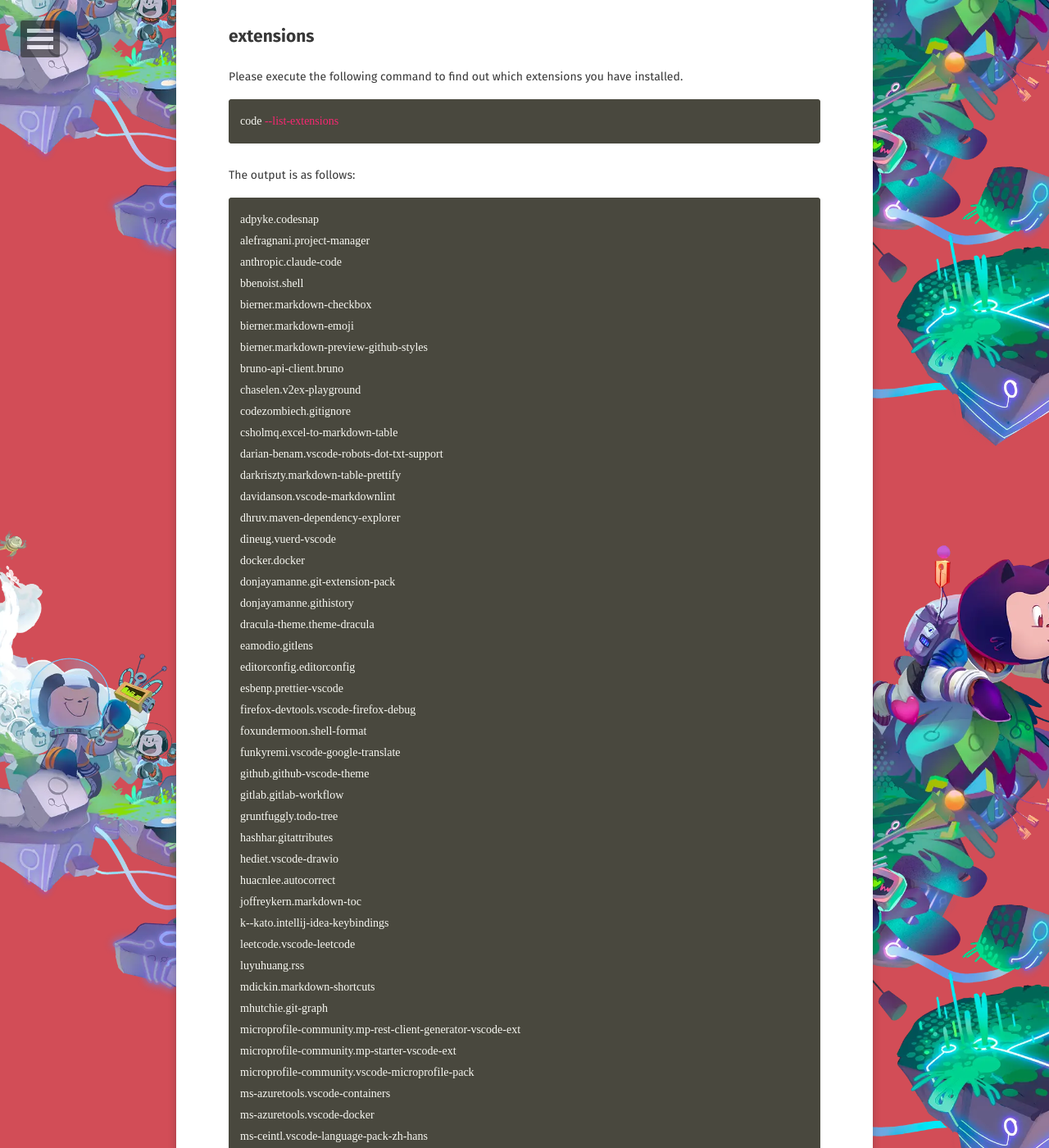
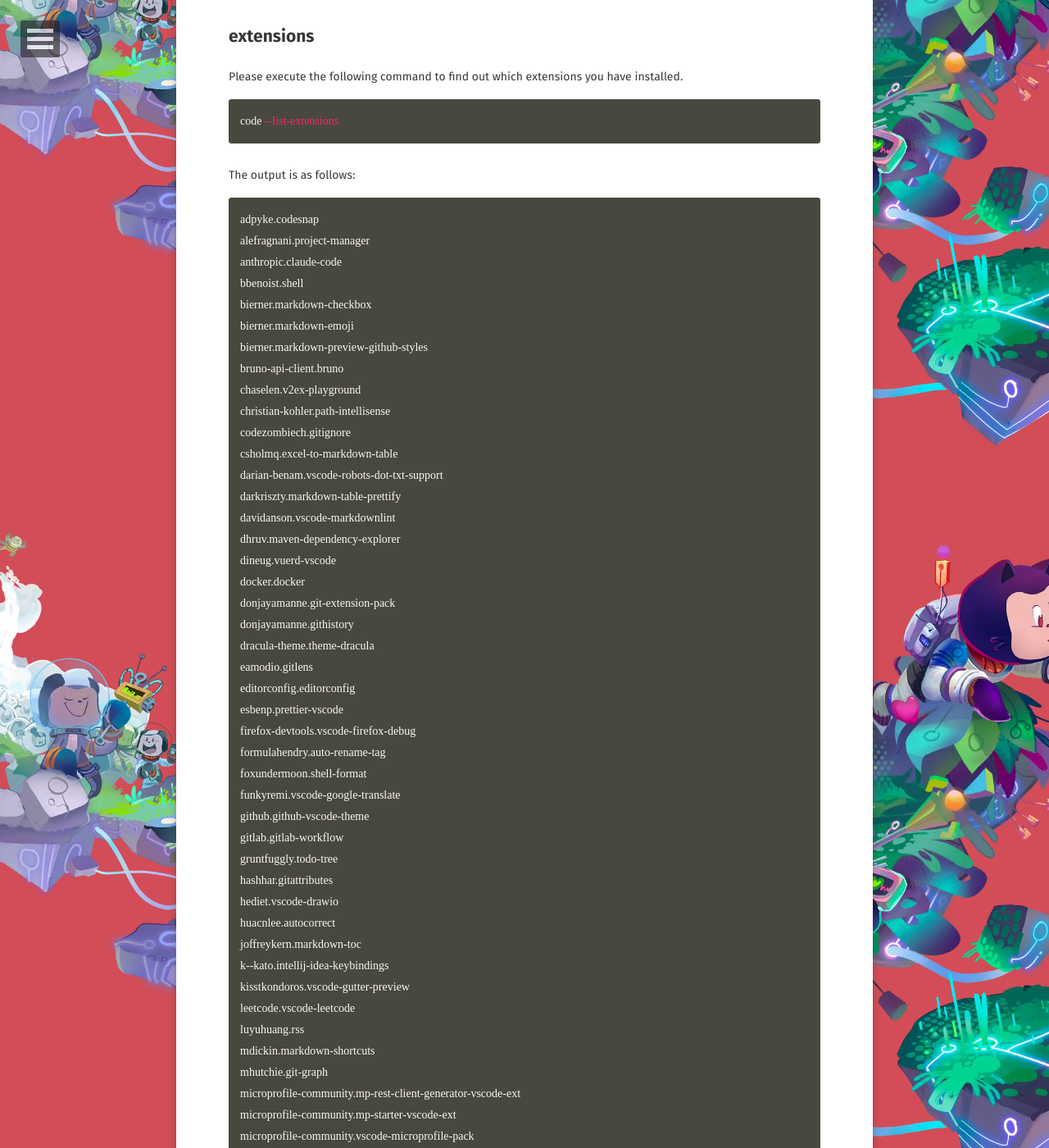
Before and after one commit to WebPavel/WebPavel.github.io, a Jekyll site: the page built from _posts/2026-05-08-VS-Code-user-profile.md, in a window 1280 px wide and 1400 px high, scrolled down 345 px. Shown: the whole window at 82% size. Built offline with Jekyll 4.4.1, drawn with Linux system fonts in a browser that asks for light colours; some web fonts are replaced; comment, search, counter and statistics services are not loaded; some of the changed text lies outside the part shown.

Commit message:
feat: update the list of VS Code extensions

```diff
--- a/_posts/2026-05-08-VS-Code-user-profile.md
+++ b/_posts/2026-05-08-VS-Code-user-profile.md
@@ -27,6 +27,7 @@
 bierner.markdown-preview-github-styles
 bruno-api-client.bruno
 chaselen.v2ex-playground
+christian-kohler.path-intellisense
 codezombiech.gitignore
 csholmq.excel-to-markdown-table
 darian-benam.vscode-robots-dot-txt-support
@@ -42,6 +43,7 @@
 editorconfig.editorconfig
 esbenp.prettier-vscode
 firefox-devtools.vscode-firefox-debug
+formulahendry.auto-rename-tag
 foxundermoon.shell-format
 funkyremi.vscode-google-translate
 github.github-vscode-theme
@@ -52,6 +54,7 @@
 huacnlee.autocorrect
 joffreykern.markdown-toc
 k--kato.intellij-idea-keybindings
+kisstkondoros.vscode-gutter-preview
 leetcode.vscode-leetcode
 luyuhuang.rss
 mdickin.markdown-shortcuts
```
